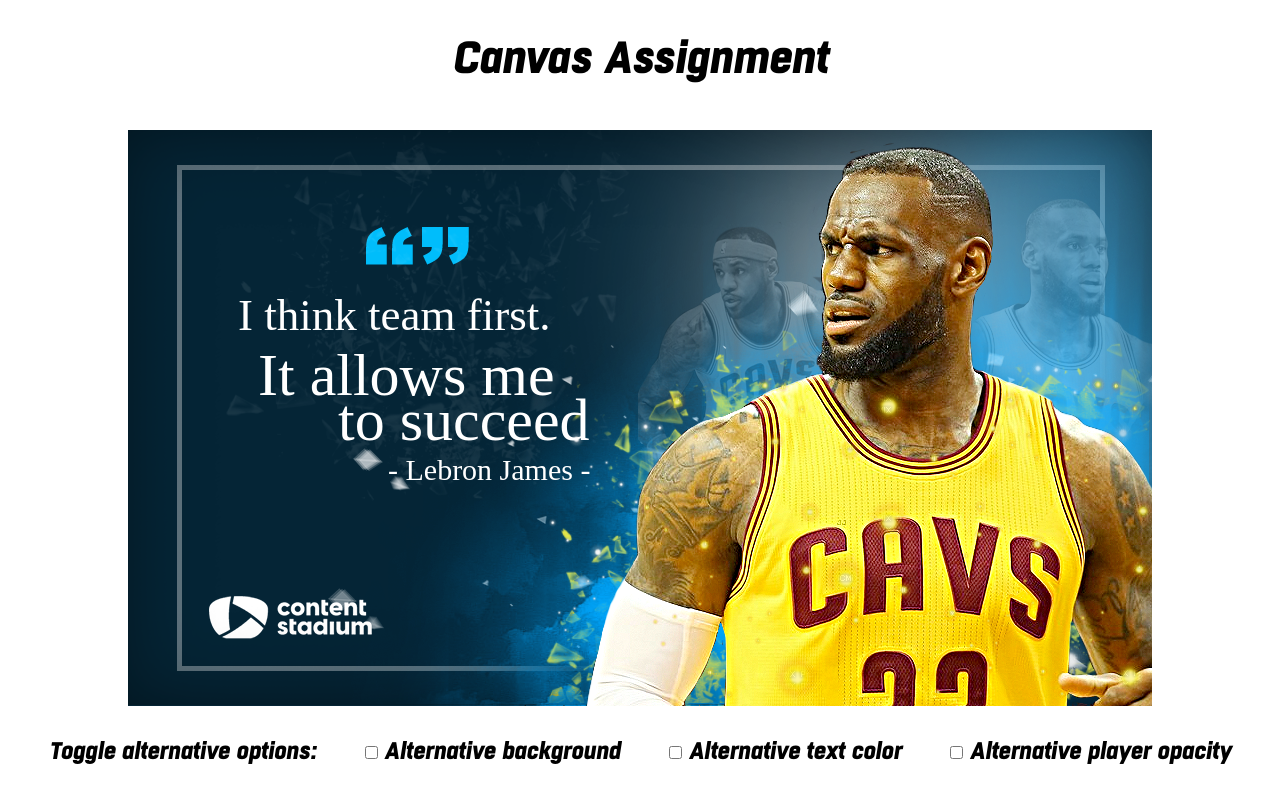
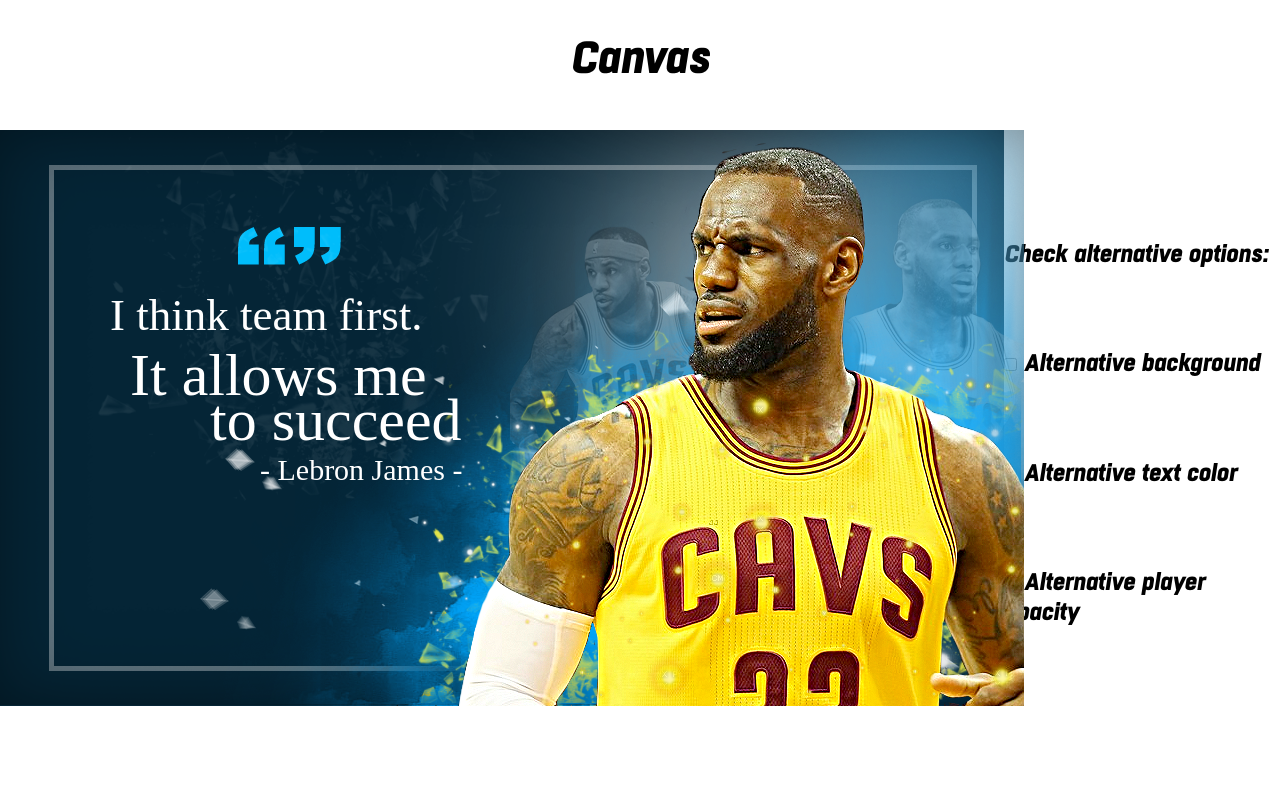
Before and after one commit to janadim/Lebron-James-template, a plain HTML site: page index.html in a window 1280 px wide. Drawn offline with Linux system fonts and the light colour scheme.

Commit message:
change structure

```diff
--- a/index.html
+++ b/index.html
@@ -5,10 +5,11 @@
     <meta http-equiv="X-UA-Compatible" content="IE=edge">
     <meta name="viewport" content="width=device-width, initial-scale=1.0">
     <link rel="stylesheet" href="./stylesheets/main.css">
-    <title>Content Stadium Assignment</title>
+    <title>Lebron James Template</title>
 </head>
 <body class="body">
-    <header class="title">Canvas Assignment</header>
+    <header class="title">Canvas</header>
+    <div class="main-container">
         <div class="container">
             <canvas class="canvas" width="1024" height="576">
             </canvas>
@@ -18,10 +19,12 @@
             </canvas>
             <canvas class="canvasPlayerEffect" width="1024" height="576">
             </canvas>
+            <!-- <canvas class="canvasAnimation" id="canvasAnimation" width="1024" height="576">
+            </canvas> -->
         </div>
 
         <form class="form-container">
-        <p>Toggle alternative options:</p>
+            <p>Check alternative options:</p>
             <div>
             <input type="checkbox" class="bg" name="bg"
                     >
@@ -36,7 +39,13 @@
                 <input type="checkbox" class="opacity" name="opacity">
                 <label for="opacity">Alternative player opacity</label>
             </div>
+            <!-- <div>
+                <input type="checkbox" class="animation" id="animation" name="animation">
+                <label for="opacity">Animation</label>
+            </div> -->
         </form>
+
+    </div>
 
 
     <script type="text/javascript" src="./js/main.js"></script>
--- a/js/main.js
+++ b/js/main.js
@@ -4,10 +4,12 @@ const canvas = document.querySelector(".canvas");
 const canvasText = document.querySelector(".canvasText");
 const canvasPlayer = document.querySelector(".canvasPlayer");
 const canvasPlayerEffect = document.querySelector(".canvasPlayerEffect");
+// const canvasAnimation = document.querySelector(".canvasAnimation");
 const ctx = canvas.getContext("2d");
 const ctx2 = canvasText.getContext("2d");
 const ctx3 = canvasPlayer.getContext("2d");
 const ctx4 = canvasPlayerEffect.getContext("2d");
+// const ctx5 = canvasAnimation.getContext("2d");
 const pathImages = "./images/";
 const typeImages = ".png";
 let toggleColorText = 0;
@@ -185,13 +187,7 @@ const contentTemplate = [
     dy: 246,
     opacity: 1,
   },
-  {
-    type: "image",
-    path: pathImages + "logo" + typeImages,
-    dx: 81,
-    dy: 466,
-    opacity: 1,
-  },
+
   {
     type: "image",
     path: pathImages + "frameshadow" + typeImages,
@@ -259,6 +255,8 @@ window.onload = render();
 const bgSelector = document.querySelector(".bg");
 const colorSelector = document.querySelector(".color");
 const opacitySelector = document.querySelector(".opacity");
+const animationSelector = document.querySelector(".animation");
+// const containerAnimation = document.querySelector(".containerAnimation");
 const containerBg = document.querySelector(".container");
 
 function handleCheckboxBg() {
@@ -311,3 +309,40 @@ function handleCheckboxOpacity() {
   }
 }
 opacitySelector.addEventListener("change", handleCheckboxOpacity);
+
+// function handleCheckboxAnimation() {
+//   animationSelector.classList.toggle("canvasAnimation");
+//   let id = null;
+//   const elem = document.getElementById("canvasAnimation");
+//   let pos = 0;
+
+//   if (animationSelector.checked) {
+//     //   clearInterval(id);
+//     //   id = setInterval(frame, 5);
+//     //   function frame() {
+//     //     if (pos == 350) {
+//     //       clearInterval(id);
+//     //     } else {
+//     //       pos++;
+//     //       elem.style.top = pos + "px";
+//     //       elem.style.left = pos + "px";
+//     //     }
+//     //   }
+//     //Clear first the canvas
+//     ctx.clearRect(0, 0, canvas.width, canvas.height);
+//     ctx2.clearRect(0, 0, canvasText.width, canvasText.height);
+//     ctx3.clearRect(0, 0, canvasPlayer.width, canvasPlayer.height);
+//     ctx4.clearRect(0, 0, canvasPlayerEffect.width, canvasPlayerEffect.height);
+//     //render the canvas again
+//     render();
+//   } else {
+//     //Clear first the canvas
+//     ctx.clearRect(0, 0, canvas.width, canvas.height);
+//     ctx2.clearRect(0, 0, canvasText.width, canvasText.height);
+//     ctx3.clearRect(0, 0, canvasPlayer.width, canvasPlayer.height);
+//     ctx4.clearRect(0, 0, canvasPlayerEffect.width, canvasPlayerEffect.height);
+//     //render the canvas again
+//     render();
+//   }
+// }
+// animationSelector.addEventListener("change", handleCheckboxAnimation);
--- a/stylesheets/main.css
+++ b/stylesheets/main.css
@@ -31,14 +31,21 @@
   font-family: BoxedHeavyItalic;
   margin-top: 30px;
 }
+
+.main-container {
+  display: flex;
+  justify-content: space-evenly;
+}
+
 .container {
   display: block;
   height: 576px;
   width: 1024px;
   position: relative;
-  margin: auto;
+  /* margin-left: 10%; */
   background-color: rgb(5, 37, 54);
 }
+
 .altBg {
   background-color: rgb(177, 35, 94);
 }
@@ -59,10 +66,26 @@
   z-index: 4;
   position: absolute;
 }
+/* .canvasAnimation {
+  z-index: 5;
+  position: absolute;
+  width: 50px;
+  height: 50px;
+  position: absolute;
+  transform: rotate(45deg);
+  background-color: red;
+  animation: .5s linear 1s infinite alternate slidein;
+} */
+
+/* .animation {
+
+} */
+
 .form-container {
   display: flex;
   justify-content: space-evenly;
-  align-items: center;
+  align-items: self-start;
+  flex-direction: column;
   font-family: BoxedHeavyItalic;
   font-size: 24px;
   margin-top: 30px;
```
Also changed, not shown: images/logo.png (deleted). Lines whose indentation alone changed are shown as unchanged.
